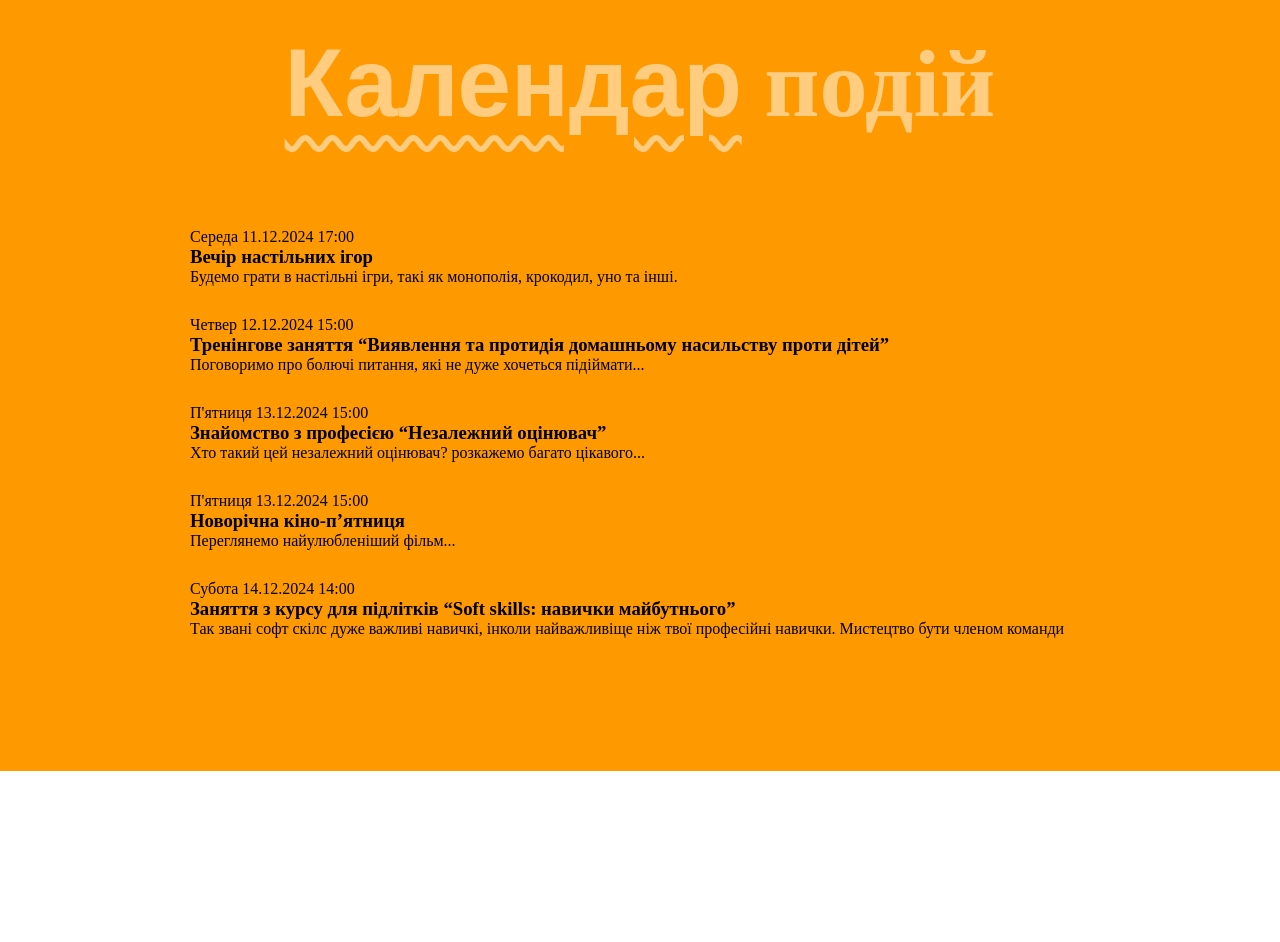
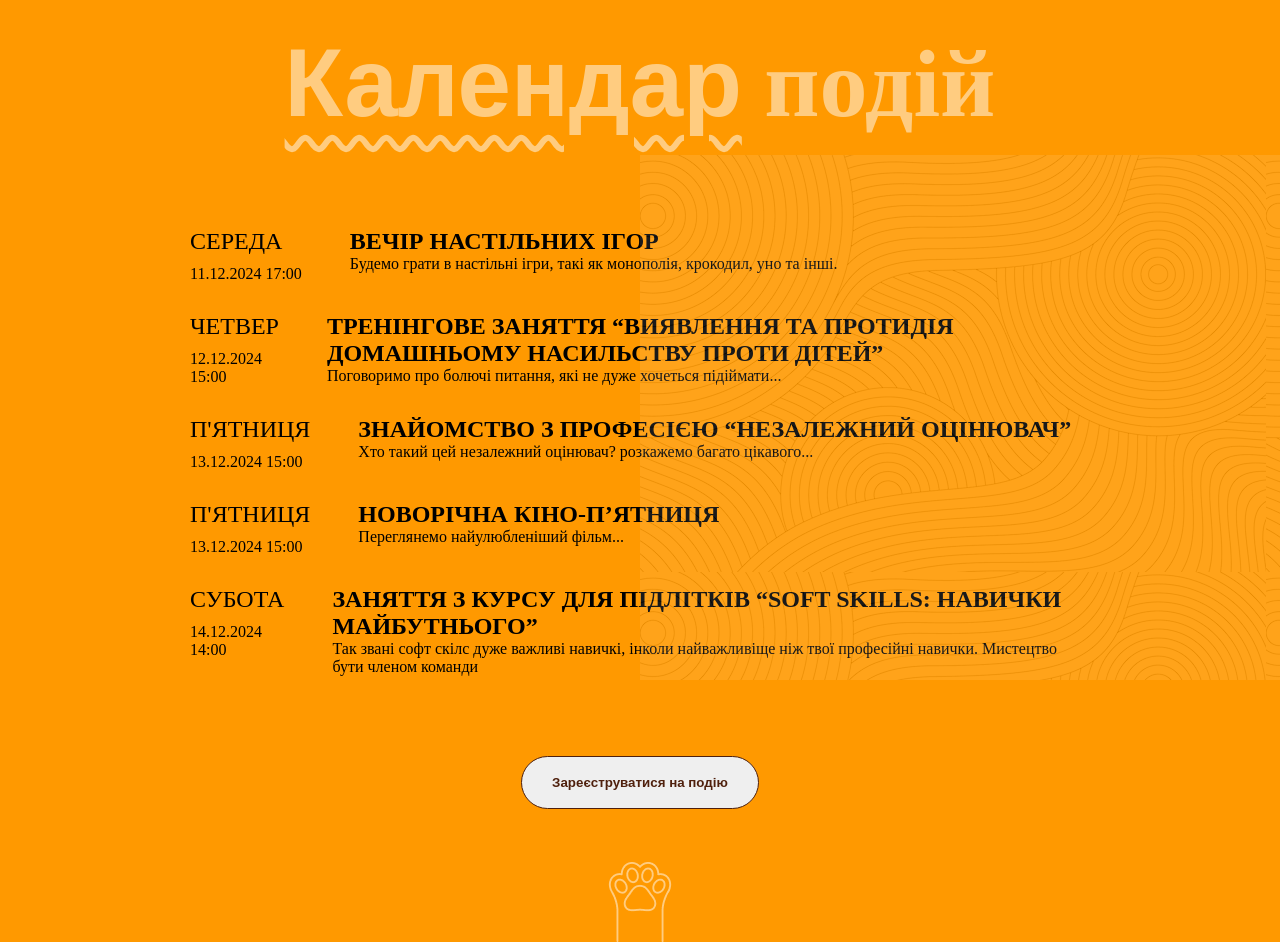
Before and after one commit to Sen1ch66/KoloMolodi, a plain HTML site: page index.html in a window 1280 px wide. Shown: the part 2134-3076 px from the top of the page. Before the commit the page ends 2905 px from the top, so only its background shows below. Drawn offline with nearby package versions, Linux system fonts and the light colour scheme.

Commit message:
Full section3

```diff
--- a/index.html
+++ b/index.html
@@ -90,49 +90,55 @@
                     <span class="weekday">Середа</span>
                     <time datetime="2024-12-12T15:00">11.12.2024 <span> 17:00</span></time>
                 </aside>
-
+                <div>
                     <h3 class="event-title">Вечір настільних ігор</h3>
                     <p class="event-text">Будемо грати в настільні ігри, такі як монополія, крокодил, уно та інші.</p>
+                </div>
             </article>
             <article class="event">
                 <aside class="event-header">
                     <span class="weekday">Четвер</span>
-                    <time datetime="2024-12-12T15:00">12.12.2024 <span>15:00</span></time>
+                    <time datetime="2024-12-12T15:00">12.12.2024 <span> 15:00</span></time>
                 </aside>
-
-                <h3 class="event-title">Тренінгове заняття “Виявлення та протидія домашньому насильству проти дітей”
-                </h3>
+                <div class="extra-margin">
+                    <h3 class="event-title">Тренінгове заняття “Виявлення та протидія домашньому насильству проти дітей”</h3>
                     <p class="event-text">Поговоримо про болючі питання, які не дуже хочеться підіймати...</p>
+                </div>
             </article>
             <article class="event">
                 <aside class="event-header">
                     <span class="weekday">П'ятниця</span>
                     <time datetime="2024-12-12T15:00">13.12.2024 15:00</time>
                 </aside>
-
+                <div>
                     <h3 class="event-title">Знайомство з професією “Незалежний оцінювач”</h3>
                     <p class="event-text">Хто такий цей незалежний оцінювач? розкажемо багато цікавого...</p>
+                </div>
             </article>
             <article class="event">
                 <aside class="event-header">
                     <span class="weekday">П'ятниця</span>
                     <time datetime="2024-12-12T15:00">13.12.2024 <span> 15:00</span></time>
                 </aside>
-
+                <div>
                     <h3 class="event-title">Новорічна кіно-п’ятниця</h3>
                     <p class="event-text">Переглянемо найулюбленіший фільм...</p>
+                </div>
             </article>
             <article class="event">
                 <aside class="event-header">
                     <span class="weekday">Субота</span>
                     <time datetime="2024-12-12T15:00">14.12.2024 <span> 14:00</span></time>
                 </aside>
-
+                <div>
                     <h3 class="event-title">Заняття з курсу для підлітків “Soft skills: навички майбутнього”</h3>
                     <p class="event-text">Так звані софт скілс дуже важливі навичкі, інколи найважливіще ніж твої професійні
                     навички. Мистецтво бути членом команди</p>
+                </div>
             </article>
         </div>
+        <button class="navigation">Зареєструватися на подію</button>
+        <img src="./img/icos/fi_8277625.png" alt="cat's nap" class="section-ico">
     </section>
 </body>
 
--- a/style.css
+++ b/style.css
@@ -31,6 +31,18 @@ body {
       text-decoration-style: wavy ;
     }
   }
+.navigation {
+      padding: 18px 30px;
+      border: 1px solid #4f200d;
+      border-radius: 100px;
+      color: #4f200d;
+      font-weight: 600;
+      transition: ease 0.5s;
+    }
+    .navigation:hover {
+      background-color: #4f200d;
+      color: #fff;
+}
 .headerContainer {
   display: grid;
   grid-template-columns: 1fr 2fr;
@@ -106,18 +118,6 @@ body {
     display: flex;
     justify-content: center;
     gap: 10px;
-    .navigation {
-      padding: 18px 30px;
-      border: 1px solid #4f200d;
-      border-radius: 100px;
-      color: #4f200d;
-      font-weight: 600;
-      transition: ease 0.5s;
-    }
-    .navigation:hover {
-      background-color: #4f200d;
-      color: #fff;
-    }
   }
 }
 .section2 {
@@ -166,12 +166,42 @@ body {
 .section3{
   padding: 111px 190px 133px 190px;
   background-color: var(--backgrColor);
-  h2{
-    margin-bottom: 80px;
-  }
+  display: flex;
+  flex-direction: column;
+  align-items: center;
+  position: relative;
+  gap: 80px;
   .events{
     display: grid;
     grid-template-rows: repeat(5, max-content);
     gap: 30px;
+    .event{
+      display: flex;
+      gap: 48px;
+      .weekday, .event-title{
+        text-transform: uppercase;
+        font-size: 24px;
+      }
+      .weekday{
+        display: block;
+        margin-bottom: 10px;
+        font-weight: 400;
+      }
+    }
+  }
+  .section-ico{
+    position: absolute;
+    bottom: 0;
   }
 }
+.section3::after{
+  content: "";
+  position: absolute;
+  background-image: url(./img/background.png);
+  width: 50%;
+  z-index: 0;
+  height: 50%;
+  top: 25%;
+  right: 0;
+  opacity: 10%;
+}
```
Also changed, not shown: img/background.png (added), img/icos/fi_8277625.png (added). Lines whose indentation alone changed are shown as unchanged.
